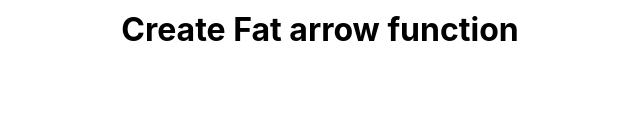
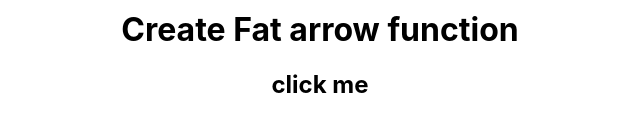
Before and after one commit to sandeepsingh75/react-concepts, a React (Create React App) app: page / in a window 1280 px wide. Shown: the part 183-314 px from the top of the page, without its empty margins (320-960 px from the left). Built offline with nearby package versions, Linux system fonts and the light colour scheme.

Commit message:
function calledn on click event

```diff
--- a/src/components/Profile.js
+++ b/src/components/Profile.js
@@ -1,8 +1,11 @@
 const Profile =()=>{
+    const red=()=>{
+        alert("click me text clicked")
+    }
     return(
         <>
         <h1>Create Fat arrow function</h1>
-
+        <h2 onClick={red}> click me </h2>
         </>
     )
 }
```
